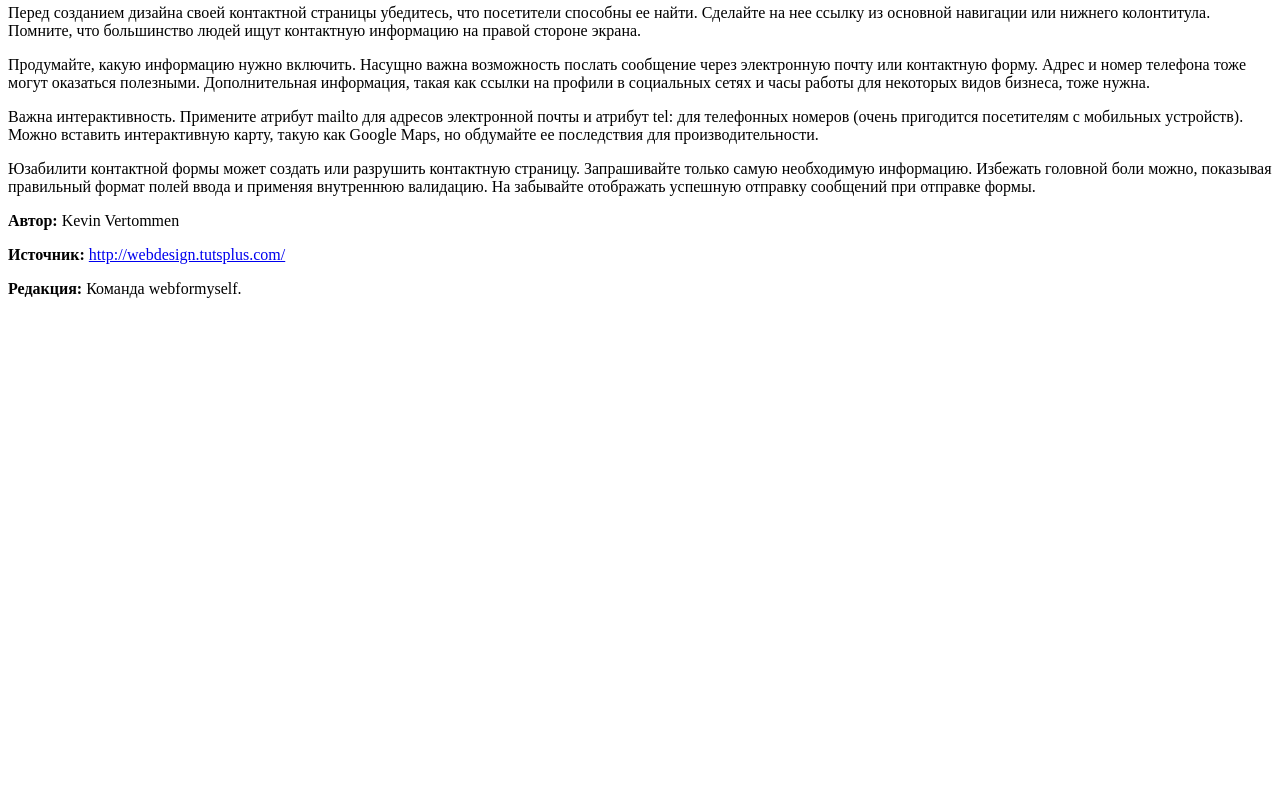
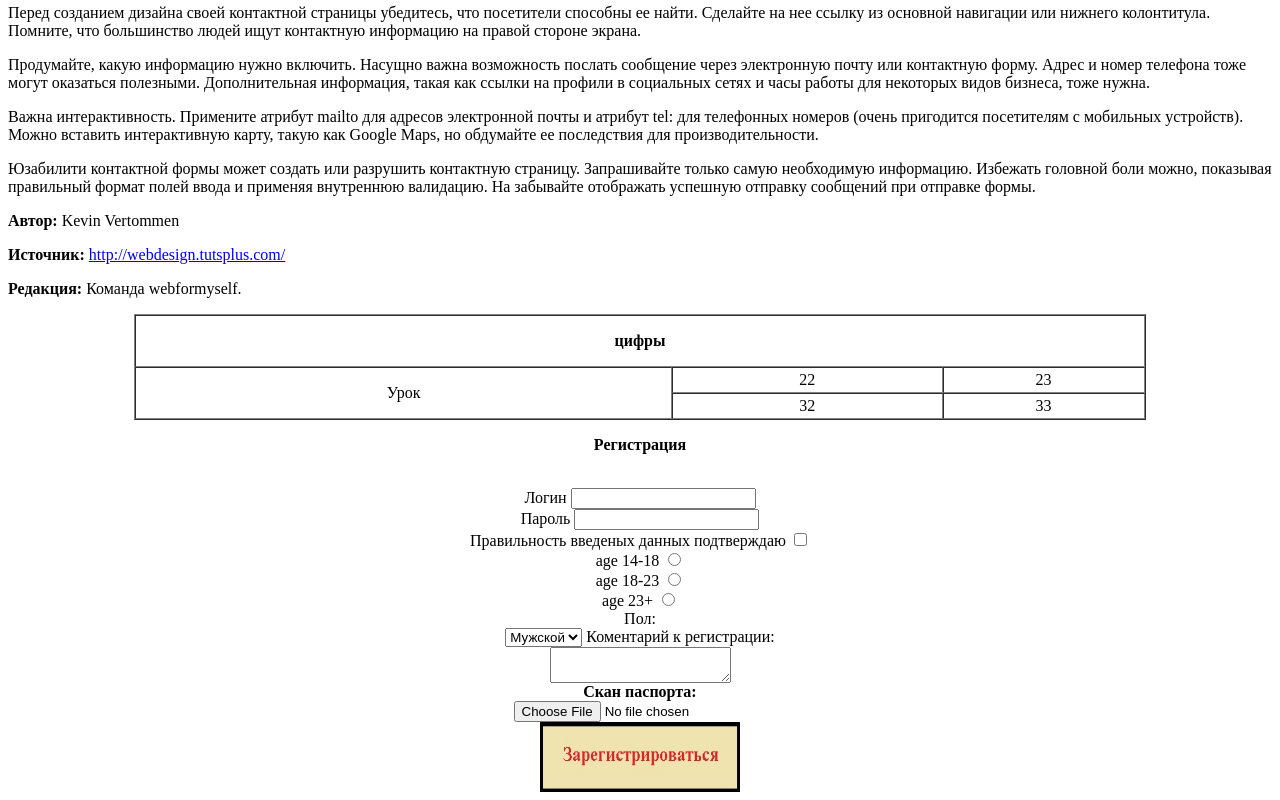
Before and after one commit to CeleronPasha/lessons, a plain HTML site: page index.html in a window 1280 px wide. Shown: the part 8411-9211 px from the top of the page. Before the commit the page ends 8725 px from the top, so only its background shows below. Drawn offline with Linux system fonts and the light colour scheme.

Commit message:
created-table-form

```diff
--- a/index.html
+++ b/index.html
@@ -128,6 +128,42 @@
 <p><strong>Источник:</strong> <a href= "http://webdesign.tutsplus.com/"> http://webdesign.tutsplus.com/</a></p>
 <p><strong>Редакция:</strong> Команда webformyself.</p>
 
-
+<table border="1" width="80%" cellpadding="0" cellspacing="0" align="center">
+  <tr>
+    <th width="200" height="50" colspan="3">цифры</th>
+  </tr>
+  <tr>
+    <td height="50" align="center" valign="center" rowspan="2">Урок</td>
+    <td align="center" valign="center">22</td>
+    <td align="center" valign="center">23</td>
+  </tr>
+  <tr>
+    <td align="center" valign="center">32</td>
+    <td width="200" align="center" valign="center">33</td>
+  </tr>
+</table>
+<p align="center">
+  <strong>Регистрация
+  </strong>
+</p>
+<form align="center"></br>
+    Логин <input type="text" name="name"/></br>
+    Пароль <input type="password" name="psw"/></br>
+    Правильность введеных данных подтверждаю <input type="checkbox" name="chkbx"/></br>
+    age 14-18 <input type="radio" name="rd1"/></br>
+    age 18-23 <input type="radio" name="rd1"/></br>
+    age 23+ <input type="radio" name="rd1"/></br>
+    Пол:</br>
+    <select>
+      <option>Мужской</option>
+      <option>Женский</option>
+    </select>
+    Коментарий к регистрации: </br>
+    <textarea>
+    </textarea></br>
+        <strong>Скан паспорта:</strong></br>
+      <input type="file"/></br>
+      <input type="image" src="images/registr.jpg" width="200" height="70"/></br>
+</form>
 </body>
 </html>
```
Also changed, not shown: images/registr.jpg (added).
